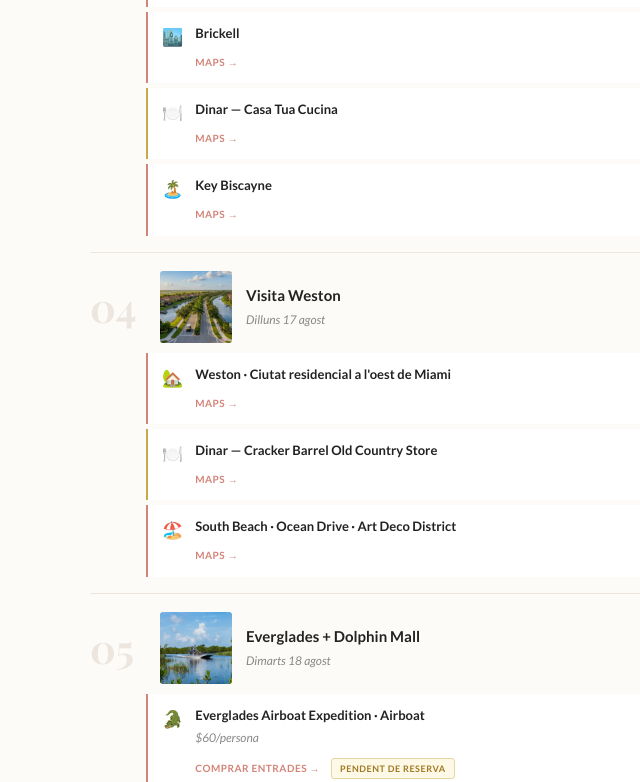
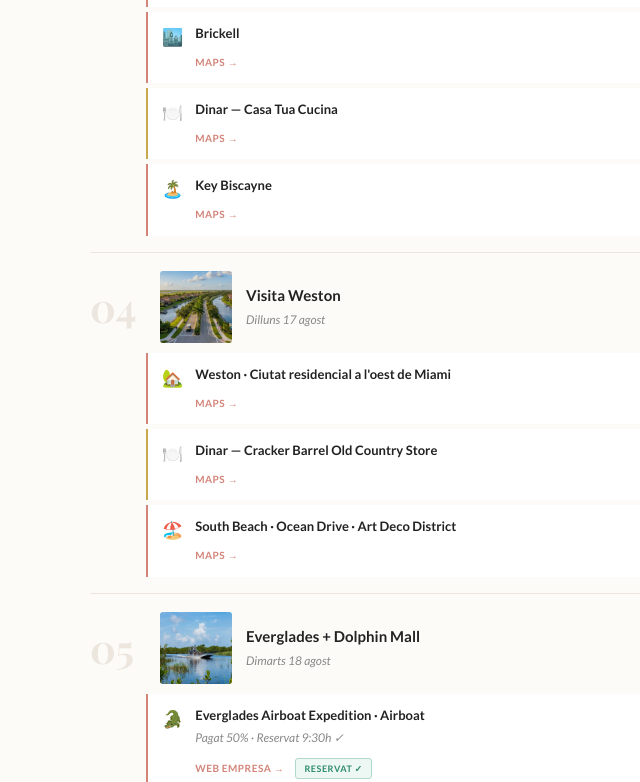
Before and after one commit to annabelcuatrecases/Viatge2026, a plain HTML site: page index.html in a window 1280 px wide. Shown: the part 2017-2799 px from the top of the page, without its empty margins (0-640 px from the left). Drawn offline with nearby package versions, Linux system fonts and the light colour scheme; no server answers; a web font is replaced by a local one.

Commit message:
Add files via upload

```diff
--- a/index.html
+++ b/index.html
@@ -91,7 +91,7 @@
       <span class="sitem ok">✓ Creuer NCL</span>
       <span class="sitem ok">✓ Hotels Miami</span>
       <span class="sitem ok">✓ Cotxe ALAMO</span>
-      <span class="sitem pend">⟳ Everglades</span>
+      <span class="sitem ok">✓ Everglades</span>
       <span class="sitem pend">⟳ Tour Biscayne</span>
       <span class="sitem ok">✓ Free Tour Miami</span>
       <span class="sitem pend">⟳ Restaurants</span>
@@ -318,9 +318,9 @@
           <span class="ev-icon">🐊</span>
           <div class="ev-body">
             <div class="ev-title">Everglades Airboat Expedition · Airboat</div>
-            <div class="ev-sub">$60/persona</div>
-            <a href="https://www.evergladesairboatexpedition.com/" target="_blank" class="ev-maps">Comprar entrades →</a>
-            <span class="ev-badge-pend">Pendent de reserva</span>
+            <div class="ev-sub">Pagat 50% · Reservat 9:30h ✓</div>
+            <a href="https://www.evergladesairboatexpedition.com/" target="_blank" class="ev-maps">Web empresa →</a>
+            <span class="ev-badge-ok">Reservat ✓</span>
           </div>
         </div>
         <div class="tl-event ev-restaurant">
@@ -368,7 +368,7 @@
         <div class="tl-event ev-restaurant">
           <span class="ev-icon">🌙</span>
           <div class="ev-body">
-            <div class="ev-title">Sopar — Morada Bay</div>
+            <div class="ev-title">Sopar — Morada Bay <span class="ev-star">· Reservat 21:00h ✓</span></div>
             <a href="https://maps.google.com/?q=Morada+Bay+Islamorada+Florida" target="_blank" class="ev-maps">Maps →</a>
           </div>
         </div>
--- a/style.css
+++ b/style.css
@@ -827,3 +827,12 @@ a.tl-filter:hover { color: #fff; }
 .rest-item-note {
   font-size: 12px; color: var(--ink-mute); font-style: italic;
 }
+
+/* badge reservat verd */
+.ev-badge-ok {
+  display: inline-block; margin-top: 4px;
+  font-size: 9px; font-weight: 700; letter-spacing: .06em; text-transform: uppercase;
+  background: #edf7f3; color: #2e8b6e;
+  border: 1px solid #b0d9c8;
+  padding: 2px 8px; border-radius: var(--r);
+}
```
